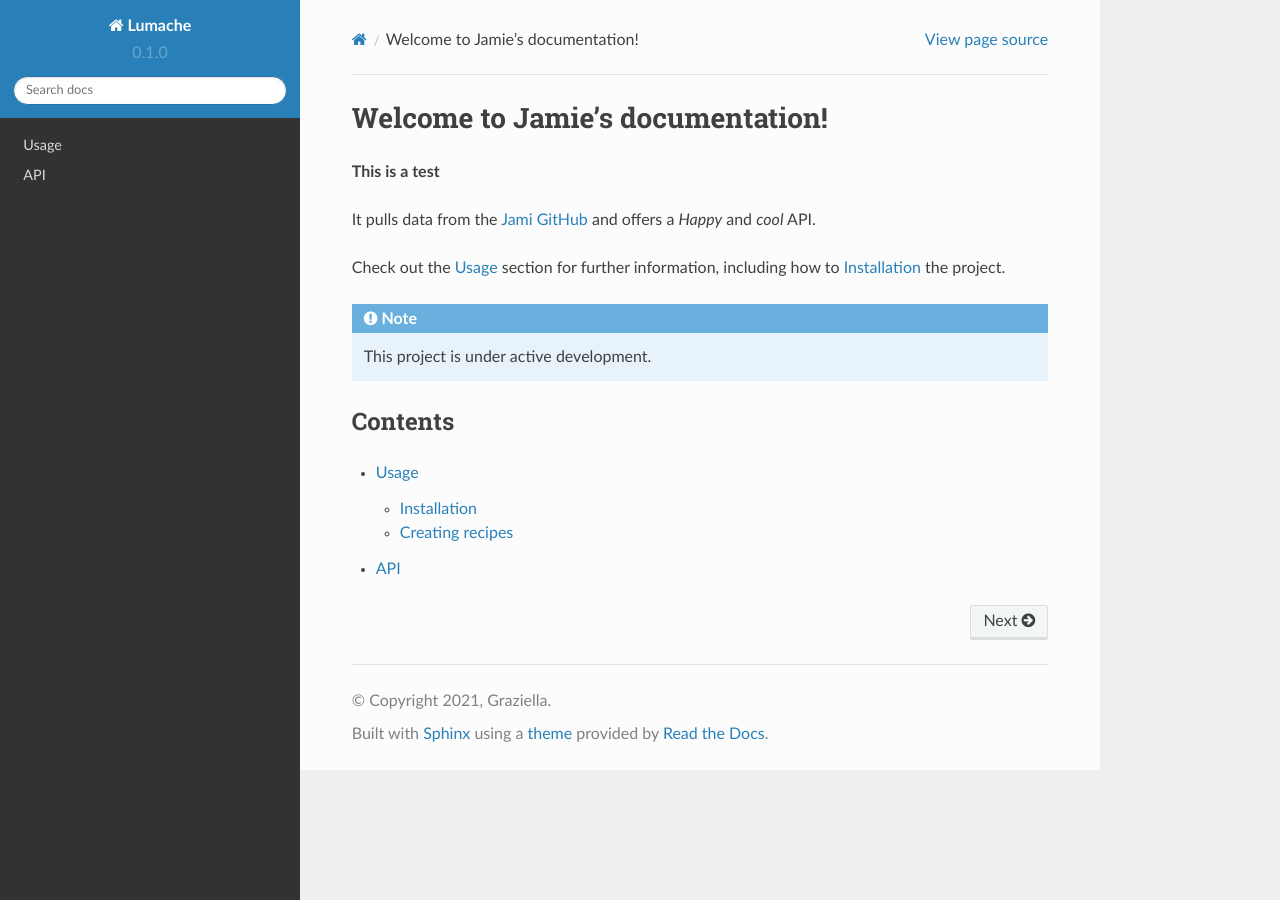
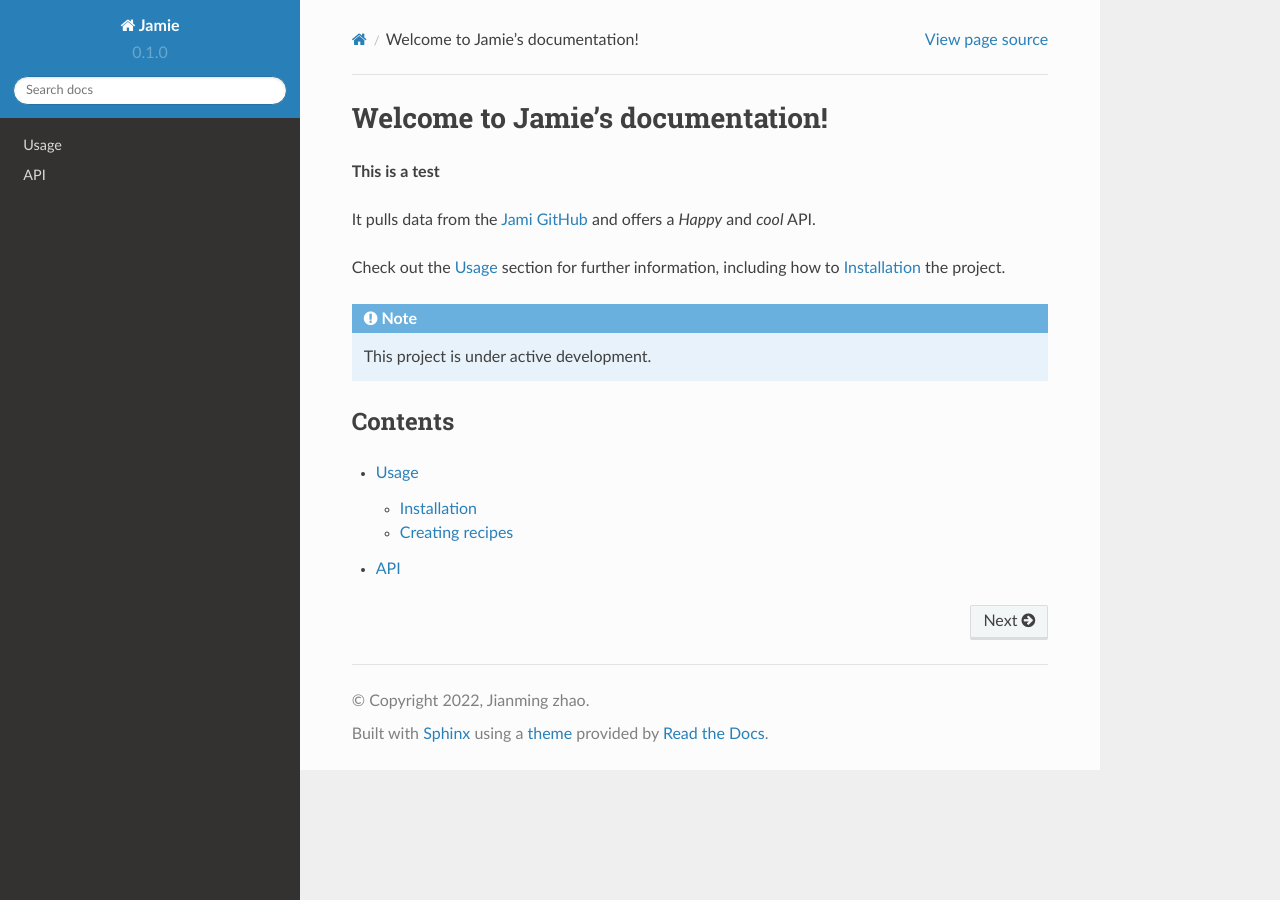
Before and after one commit to PotatoXi/Readthedoc_Jamie, a Sphinx documentation site: the page built from docs/source/index.rst, in a window 1280 px wide. Built offline with Sphinx 7.4.7 and the Read the Docs theme 2.0.0, drawn with Linux system fonts in a browser that asks for light colours; pages that are not in the unit, such as notebooks, are missing from menus.

Commit message:
Update conf.py

```diff
--- a/docs/source/conf.py
+++ b/docs/source/conf.py
@@ -2,9 +2,9 @@
 
 # -- Project information
 
-project = 'Lumache'
-copyright = '2021, Graziella'
-author = 'Graziella'
+project = 'Jamie'
+copyright = '2022, Jianming zhao'
+author = 'Jianming zhao'
 
 release = '0.1'
 version = '0.1.0'
```
